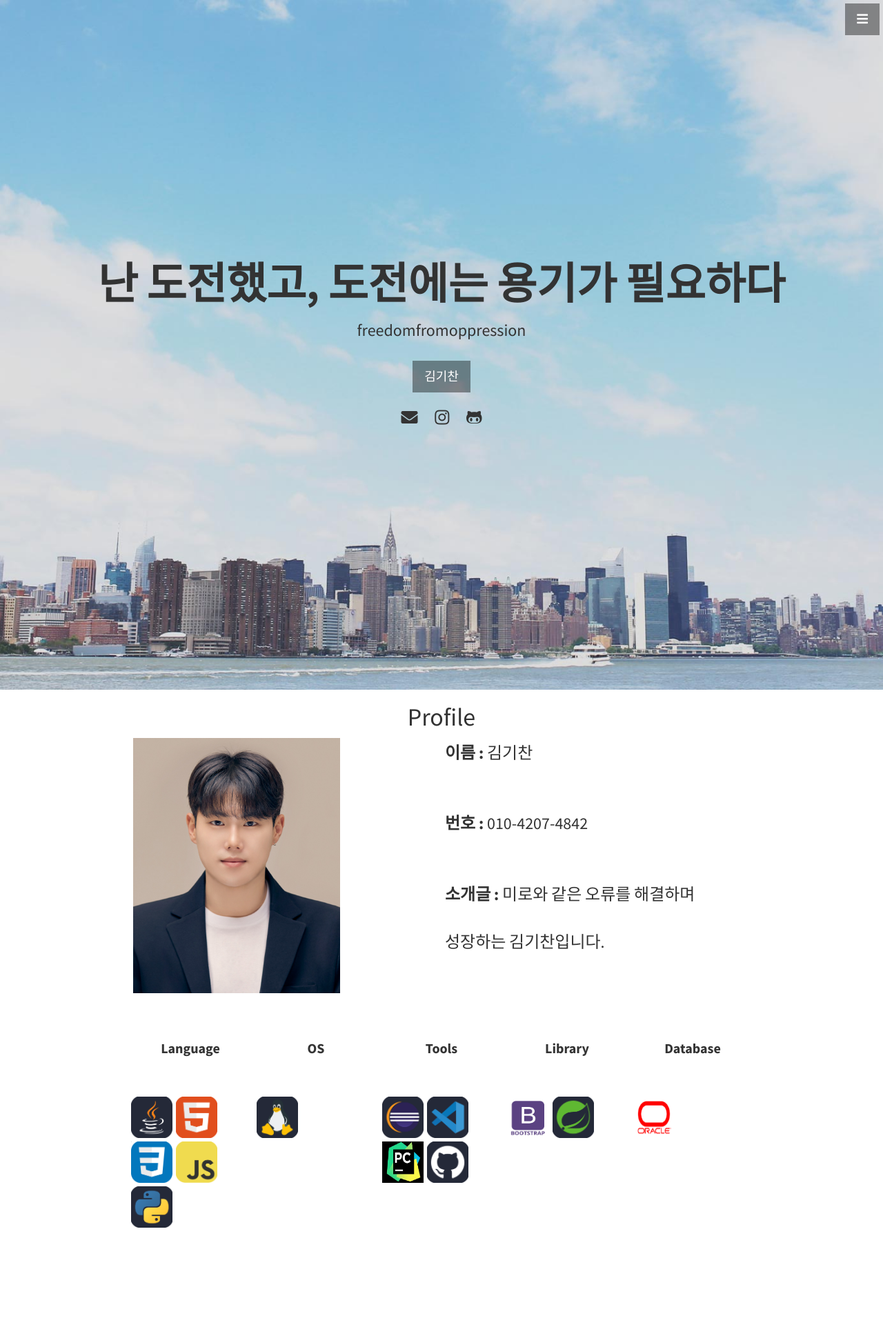
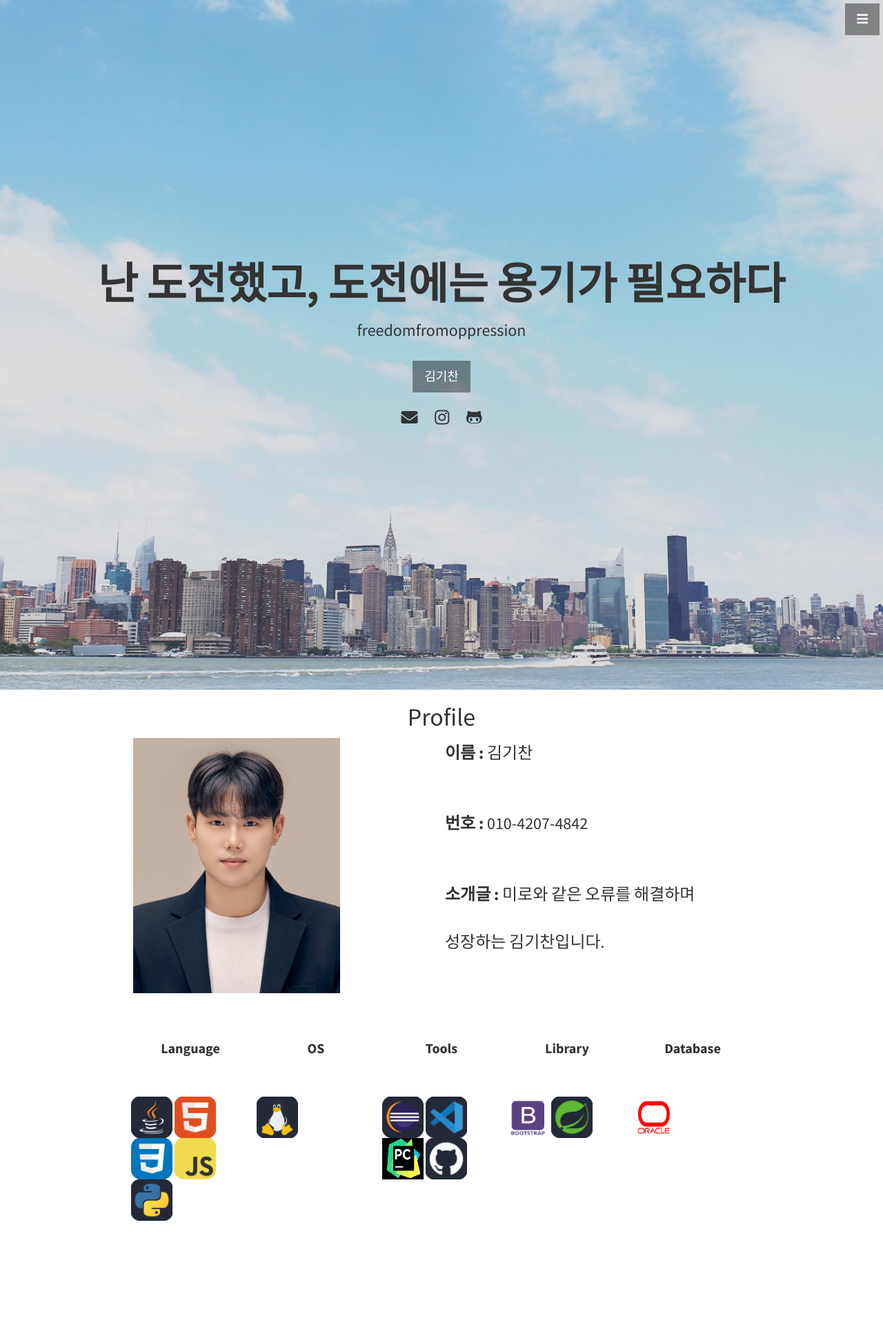
Before and after one commit to freedomfromoppression/freedomfromoppression.github.io, a Jekyll site: the page built from index.html, in a window 1280 px wide. Shown: the whole page at 69% size. Built offline with Jekyll 4.4.1, drawn with Linux system fonts in a browser that asks for light colours.

Commit message:
Update call-to-action.html

```diff
--- a/_includes/call-to-action.html
+++ b/_includes/call-to-action.html
@@ -1,40 +1,30 @@
 <div class="user" style="width: 960px; height: 484.86px; margin: 0 auto; display: flex; justify-content: center;">
   <div class="tech" style="width: 172px; height: 464.86px; margin-right: 10px;">
     <h2 style="font-weight: bold; font-size: 20px; width: 172px; height: 120px; display: flex; justify-content: center; align-items: center;">Language</h2>
-    <div style="display: flex; flex-wrap: wrap; gap: 5px;">
     <img src="img/java.png" alt="Java" width="60" height="60">
     <img src="img/html.png" alt="HTML" width="60" height="60">
     <img src="img/css.png" alt="CSS" width="60" height="60">
     <img src="img/js.png" alt="JavaScript" width="60" height="60">
     <img src="img/python.png" alt="Python" width="60" height="60">
   </div>
-  </div>
   <div class="tech" style="width: 172px; height: 464.86px; margin-right: 10px;">
     <h2 style="font-weight: bold; font-size: 20px; width: 172px; height: 120px; display: flex; justify-content: center; align-items: center;">OS</h2>
-    <div style="display: flex; flex-wrap: wrap; gap: 5px;">
     <img src="img/linux.png" alt="Linux" width="60" height="60">
-    </div>
   </div>
   <div class="tech" style="width: 172px; height: 464.86px; margin-right: 10px;">
     <h2 style="font-weight: bold; font-size: 20px; width: 172px; height: 120px; display: flex; justify-content: center; align-items: center;">Tools</h2>
-    <div style="display: flex; flex-wrap: wrap; gap: 5px;">
     <img src="img/eclipse.png" alt="Eclipse" width="60" height="60">
     <img src="img/visual%20studio.png" alt="Visual Studio" width="60" height="60">
     <img src="img/pycham.png" alt="PyCharm" width="60" height="60">
     <img src="img/github.png" alt="GitHub" width="60" height="60">
   </div>
-  </div>
   <div class="tech" style="width: 172px; height: 464.86px; margin-right: 10px;">
     <h2 style="font-weight: bold; font-size: 20px; width: 172px; height: 120px; display: flex; justify-content: center; align-items: center;">Library</h2>
-    <div style="display: flex; flex-wrap: wrap; gap: 5px;">
     <img src="img/bootstrap.png" alt="Bootstrap" width="60" height="60">
     <img src="img/sts.png" alt="STS" width="60" height="60">
   </div>
-  </div>
   <div class="tech" style="width: 172px; height: 464.86px;">
     <h2 style="font-weight: bold; font-size: 20px; width: 172px; height: 120px; display: flex; justify-content: center; align-items: center;">Database</h2>
-    <div style="display: flex; flex-wrap: wrap; gap: 5px;">
     <img src="img/oracle.png" alt="Oracle" width="60" height="60">
   </div>
 </div>
-</div>
```
Lines whose indentation alone changed are shown as unchanged.
